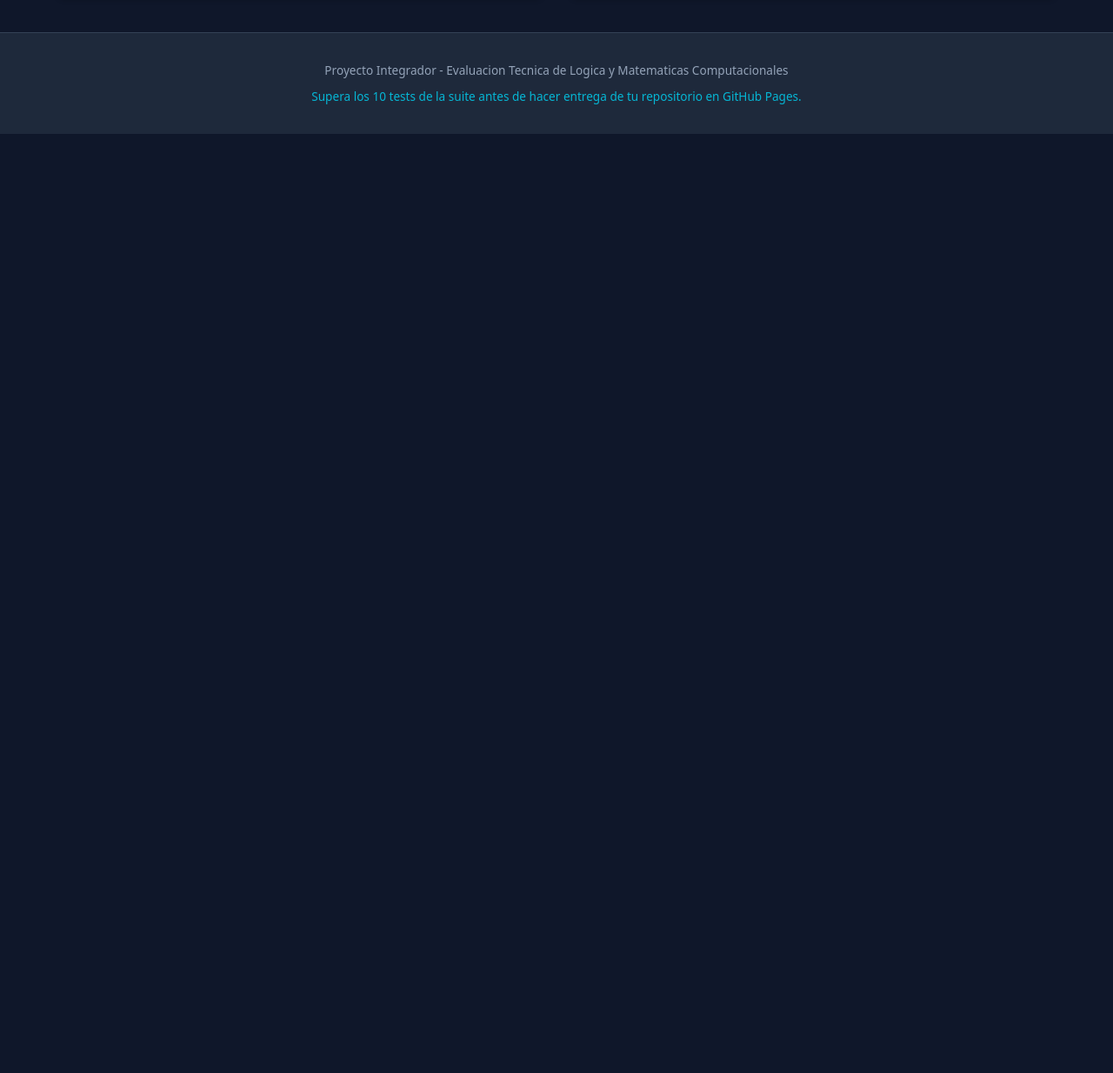
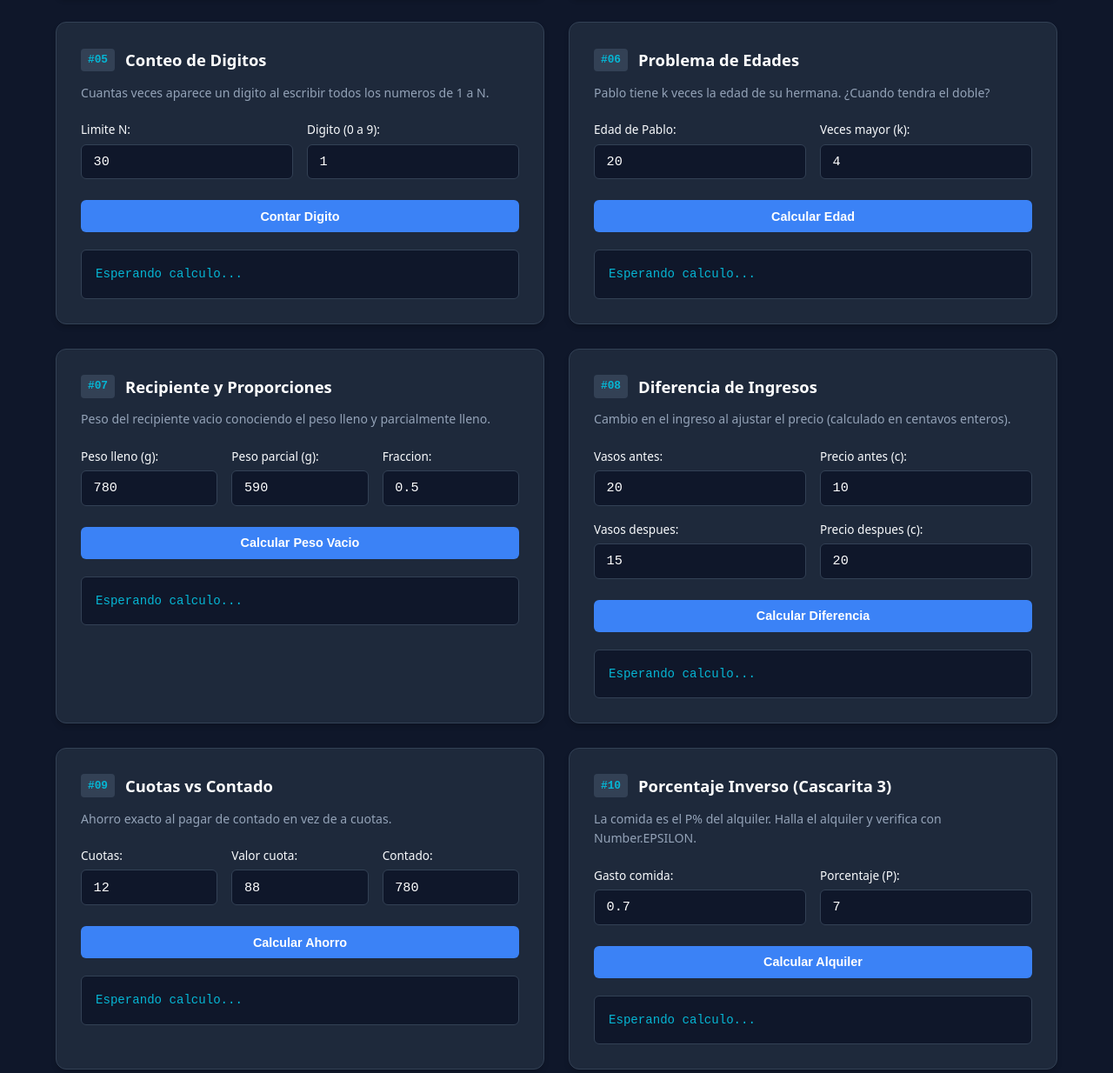
Before and after one commit to Pabloquiroga255/suite-logica, a plain HTML site: page index.html in a window 1280 px wide. Shown: the part 1092-2326 px from the top of the page at 87% size. Before the commit the page ends 1246 px from the top, so only its background shows below. Drawn offline with Linux system fonts and the light colour scheme.

Commit message:
feat: agregar tarjetas de los retos 5 a 10.

```diff
--- a/index.html
+++ b/index.html
@@ -16,7 +16,7 @@
         <p class="subtitle">Logica Computacional, Algebra Cuadratica y Precision Numerica</p>
       </div>
       <div class="student-info">
-        <div class="info-tag"><strong>Estudiante:</strong> <span class="placeholder">Pablo Emilio Quiroga Arevalo</span></div>
+        <div class="info-tag"><strong>Estudiante:</strong> <span class="placeholder">Pablo Quiroga</span></div>
         <div class="info-tag"><strong>Repositorio:</strong> <span class="placeholder">Pabloquiroga255/suite-logica</span></div>
       </div>
     </div>
@@ -75,6 +75,72 @@
           </div>
           <button class="btn btn-primary" id="btn-calc-botellas">Calcular Viajes</button>
           <div class="result-box" id="res-botellas">Esperando calculo...</div>
+        </div>
+        <div class="card">
+          <div class="card-header"><span class="card-num">#05</span><h3>Conteo de Digitos</h3></div>
+          <p class="card-desc">Cuantas veces aparece un digito al escribir todos los numeros de 1 a N.</p>
+          <div class="form-row">
+            <div class="form-group"><label for="input-digito-n">Limite N:</label><input type="number" id="input-digito-n" value="30" min="1"></div>
+            <div class="form-group"><label for="input-digito-d">Digito (0 a 9):</label><input type="number" id="input-digito-d" value="1" min="0" max="9"></div>
+          </div>
+          <button class="btn btn-primary" id="btn-calc-digito">Contar Digito</button>
+          <div class="result-box" id="res-digito">Esperando calculo...</div>
+        </div>
+        <div class="card">
+          <div class="card-header"><span class="card-num">#06</span><h3>Problema de Edades</h3></div>
+          <p class="card-desc">Pablo tiene k veces la edad de su hermana. ¿Cuando tendra el doble?</p>
+          <div class="form-row">
+            <div class="form-group"><label for="input-edad-pablo">Edad de Pablo:</label><input type="number" id="input-edad-pablo" value="20" min="1"></div>
+            <div class="form-group"><label for="input-edad-k">Veces mayor (k):</label><input type="number" id="input-edad-k" value="4" min="2" step="any"></div>
+          </div>
+          <button class="btn btn-primary" id="btn-calc-edad">Calcular Edad</button>
+          <div class="result-box" id="res-edad">Esperando calculo...</div>
+        </div>
+        <div class="card">
+          <div class="card-header"><span class="card-num">#07</span><h3>Recipiente y Proporciones</h3></div>
+          <p class="card-desc">Peso del recipiente vacio conociendo el peso lleno y parcialmente lleno.</p>
+          <div class="form-row">
+            <div class="form-group"><label for="input-rec-lleno">Peso lleno (g):</label><input type="number" id="input-rec-lleno" value="780" step="any"></div>
+            <div class="form-group"><label for="input-rec-parcial">Peso parcial (g):</label><input type="number" id="input-rec-parcial" value="590" step="any"></div>
+            <div class="form-group"><label for="input-rec-fraccion">Fraccion:</label><input type="number" id="input-rec-fraccion" value="0.5" min="0" max="0.99" step="any"></div>
+          </div>
+          <button class="btn btn-primary" id="btn-calc-recipiente">Calcular Peso Vacio</button>
+          <div class="result-box" id="res-recipiente">Esperando calculo...</div>
+        </div>
+        <div class="card">
+          <div class="card-header"><span class="card-num">#08</span><h3>Diferencia de Ingresos</h3></div>
+          <p class="card-desc">Cambio en el ingreso al ajustar el precio (calculado en centavos enteros).</p>
+          <div class="form-row">
+            <div class="form-group"><label for="input-ing-q1">Vasos antes:</label><input type="number" id="input-ing-q1" value="20" min="0"></div>
+            <div class="form-group"><label for="input-ing-p1">Precio antes (c):</label><input type="number" id="input-ing-p1" value="10" min="0"></div>
+          </div>
+          <div class="form-row">
+            <div class="form-group"><label for="input-ing-q2">Vasos despues:</label><input type="number" id="input-ing-q2" value="15" min="0"></div>
+            <div class="form-group"><label for="input-ing-p2">Precio despues (c):</label><input type="number" id="input-ing-p2" value="20" min="0"></div>
+          </div>
+          <button class="btn btn-primary" id="btn-calc-ingreso">Calcular Diferencia</button>
+          <div class="result-box" id="res-ingreso">Esperando calculo...</div>
+        </div>
+        <div class="card">
+          <div class="card-header"><span class="card-num">#09</span><h3>Cuotas vs Contado</h3></div>
+          <p class="card-desc">Ahorro exacto al pagar de contado en vez de a cuotas.</p>
+          <div class="form-row">
+            <div class="form-group"><label for="input-cuotas-n">Cuotas:</label><input type="number" id="input-cuotas-n" value="12" min="1"></div>
+            <div class="form-group"><label for="input-cuotas-valor">Valor cuota:</label><input type="number" id="input-cuotas-valor" value="88" step="any"></div>
+            <div class="form-group"><label for="input-cuotas-contado">Contado:</label><input type="number" id="input-cuotas-contado" value="780" step="any"></div>
+          </div>
+          <button class="btn btn-primary" id="btn-calc-cuotas">Calcular Ahorro</button>
+          <div class="result-box" id="res-cuotas">Esperando calculo...</div>
+        </div>
+        <div class="card">
+          <div class="card-header"><span class="card-num">#10</span><h3>Porcentaje Inverso (Cascarita 3)</h3></div>
+          <p class="card-desc">La comida es el P% del alquiler. Halla el alquiler y verifica con Number.EPSILON.</p>
+          <div class="form-row">
+            <div class="form-group"><label for="input-alq-comida">Gasto comida:</label><input type="number" id="input-alq-comida" value="0.7" step="any"></div>
+            <div class="form-group"><label for="input-alq-pct">Porcentaje (P):</label><input type="number" id="input-alq-pct" value="7" step="any"></div>
+          </div>
+          <button class="btn btn-primary" id="btn-calc-alquiler">Calcular Alquiler</button>
+          <div class="result-box" id="res-alquiler">Esperando calculo...</div>
         </div>
       </div>
     </section>
```
